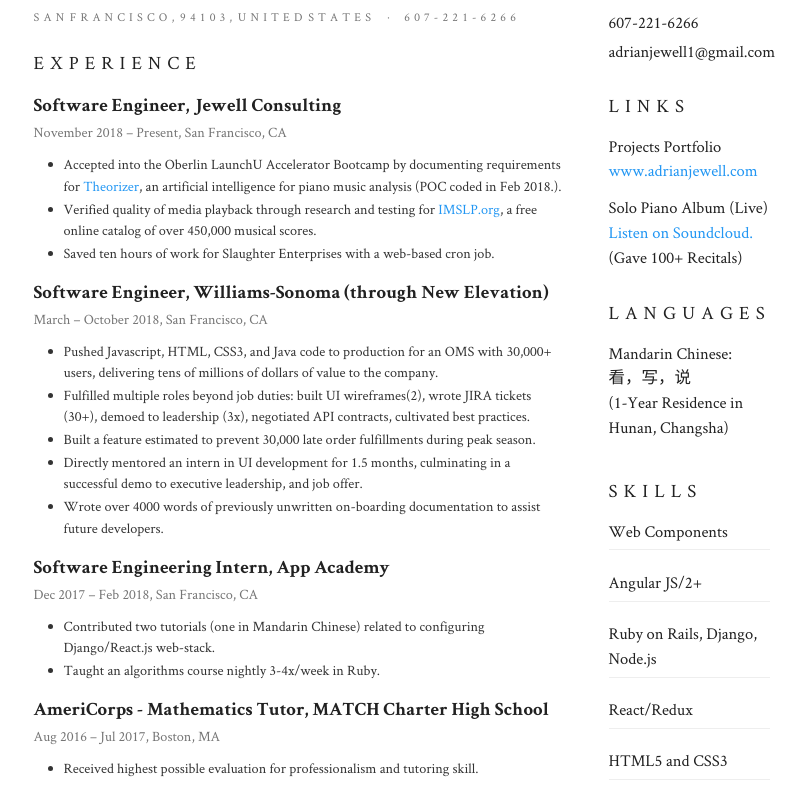
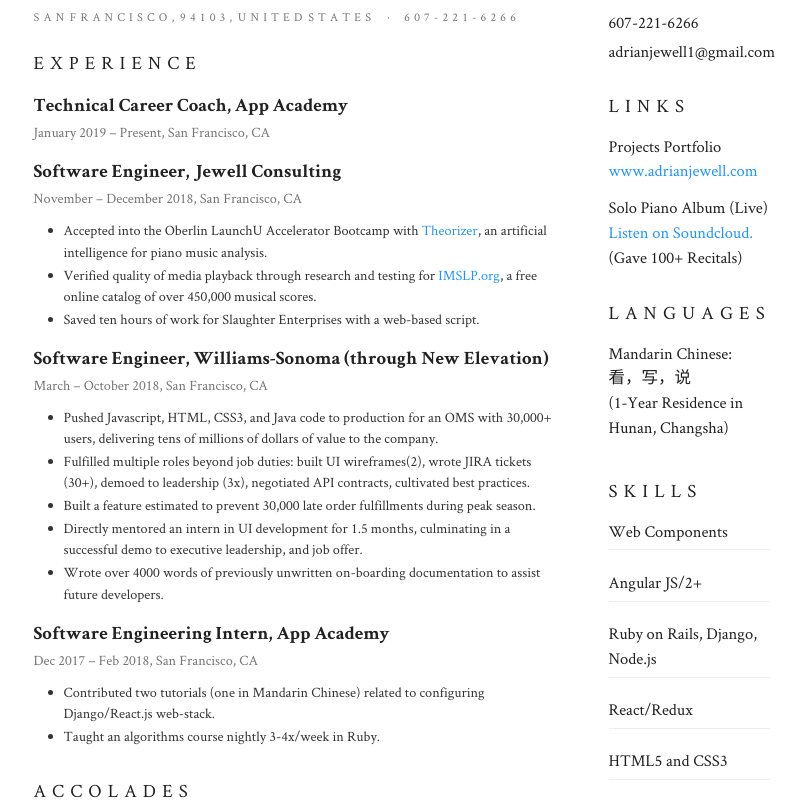
Before and after one commit to Adrianjewell91/personal_webpage, a plain HTML site: page index.html in a window 1280 px wide. Shown: the part 83-888 px from the top of the page, without its empty margins (34-839 px from the left). Drawn offline with Linux system fonts and the light colour scheme.

Commit message:
new stuff

```diff
--- a/index.html
+++ b/index.html
@@ -103,22 +103,26 @@
                         <div class="experience" style="page-break-inside: avoid;">
                             <div class="experience__header">
                                 <div class="experience__header-line">
+                                    <div class="experience__title">Technical Career Coach, App Academy</div>
+                                    <div class="experience__date">January 2019 – Present, San Francisco, CA</div>
+                                </div>
+                            </div>
+                        </div>
+                        <div class="experience" style="page-break-inside: avoid;">
+                            <div class="experience__header">
+                                <div class="experience__header-line">
                                     <div class="experience__title">Software Engineer, Jewell Consulting</div>
-                                    <div class="experience__date">November 2018 – Present, San Francisco, CA</div>
+                                    <div class="experience__date">November – December 2018, San Francisco, CA</div>
                                 </div>
                             </div>
                             <div class="experience__description">
                                 <div>
                                     <ul>
-                                        <li>Accepted into the Oberlin LaunchU Accelerator Bootcamp by documenting
-                                            requirements for <a href="https://github.com/adrianjewell91/theorizer">Theorizer</a>,
-                                            an artificial intelligence for piano music analysis (POC coded in Feb
-                                            2018.).</li>
-                                        <li>Verified quality of media playback through research and testing for <a
-                                                href="https://imslp.org">IMSLP.org</a>,
+                                        <li>Accepted into the Oberlin LaunchU Accelerator Bootcamp with <a href="https://github.com/adrianjewell91/theorizer">Theorizer</a>,
+                                            an artificial intelligence for piano music analysis.</li>
+                                        <li>Verified quality of media playback through research and testing for <a href="https://imslp.org">IMSLP.org</a>,
                                             a free online catalog of over 450,000 musical scores.</li>
-                                        <li>Saved ten hours of work for Slaughter Enterprises with a web-based cron
-                                            job.</li>
+                                        <li>Saved ten hours of work for Slaughter Enterprises with a web-based script.</li>
                                     </ul>
                                 </div>
                             </div>
@@ -170,23 +174,6 @@
                                             web-stack.</li>
                                         <li>Taught an algorithms course nightly 3-4x/week in Ruby.
                                         </li>
-                                    </ul>
-                                </div>
-                            </div>
-                        </div>
-                        <div class="experience" style="page-break-inside: avoid;">
-                            <div class="experience__header">
-                                <div class="experience__header-line">
-                                    <div class="experience__title">AmeriCorps - Mathematics Tutor, MATCH Charter High
-                                        School</div>
-                                    <div class="experience__date">Aug 2016 – Jul 2017, Boston, MA</div>
-                                </div>
-                            </div>
-                            <div class="experience__description">
-                                <div>
-                                    <ul>
-                                        <li>Received highest possible evaluation for professionalism and tutoring
-                                            skill.</li>
                                     </ul>
                                 </div>
                             </div>
```
Also changed, not shown: 1 other file.
